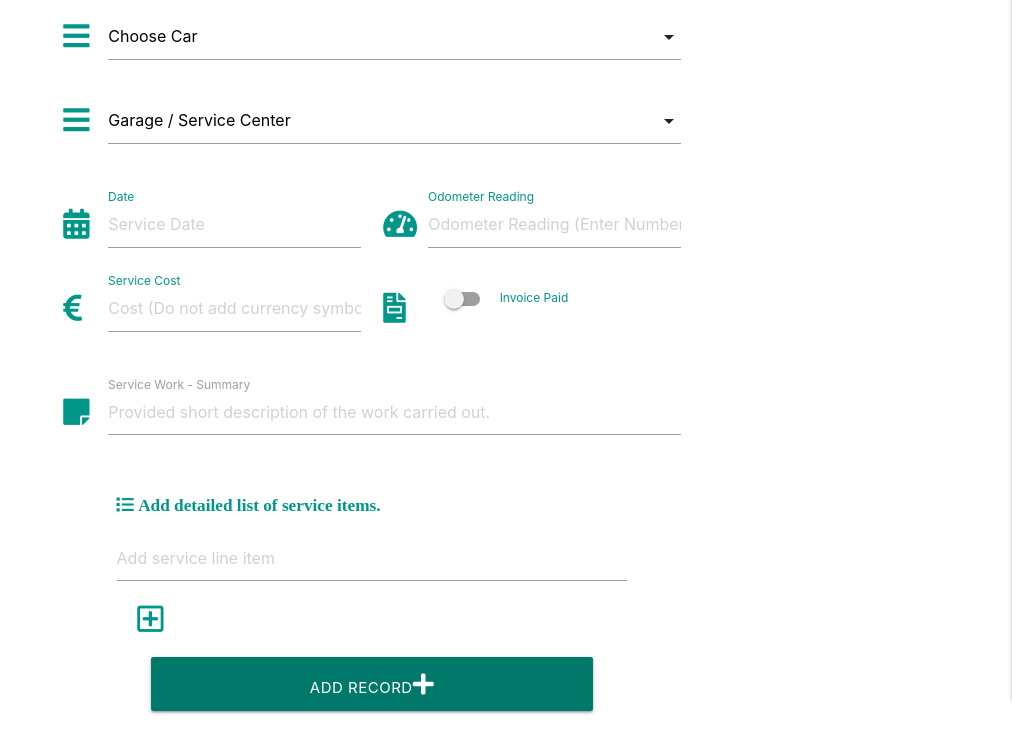
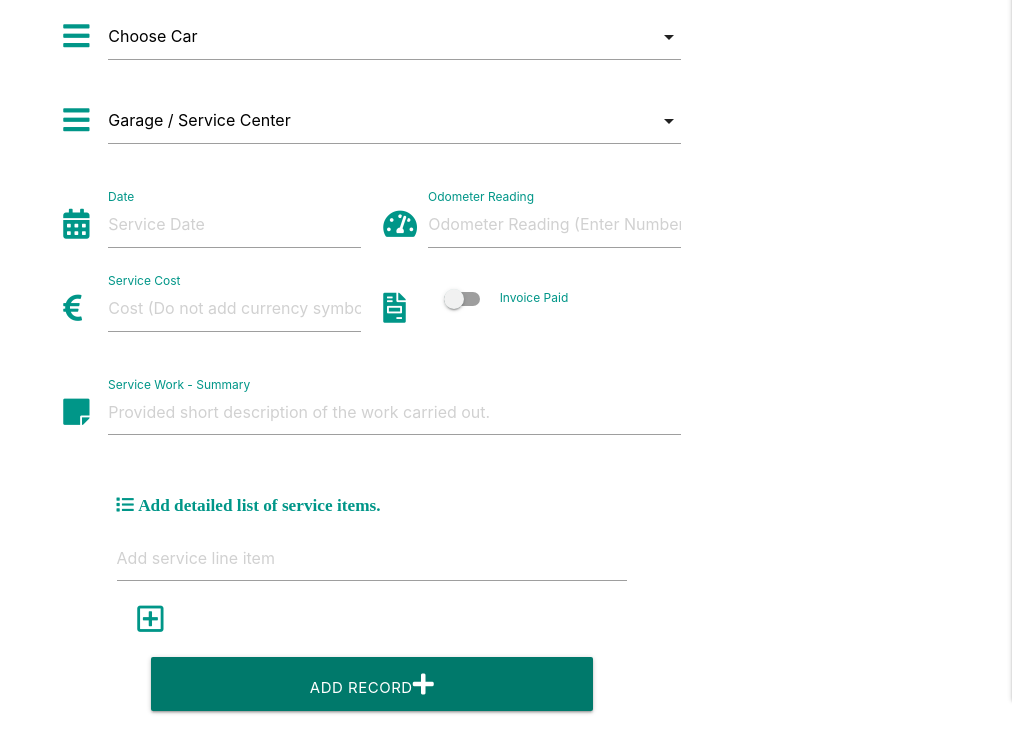
Before and after one commit to 31Amin/car_maintenance_tracker, a Flask app: page /add_record in a window 1280 px wide. Shown: the part 160-910 px from the top of the page, without its empty margins (268-1280 px from the left). Run offline with Flask 2, Linux system fonts and the light colour scheme; the visitor is signed in with stand-in values (Sample User, id 1); data that the repository does not hold is empty; some libraries are stand-ins or nearby versions.

Commit message:
fixed text colour on service summary field. Updated to teal. to match all other fields

```diff
--- a/templates/add_record.html
+++ b/templates/add_record.html
@@ -7,7 +7,7 @@
             <div class="input-field col s12">
                 <i class="fas fa-bars prefix teal-text"></i>
                 <select id="reg_no" name="reg_no" class="validate select_car" required>
-                    <option placeholder="Service Date" value="reg_no" disabled selected>Choose Car</option>
+                    <option  value="reg_no" disabled selected>Choose Car</option>
                     {% for car in cars %}
                     <option  value="{{ car.reg_no }}">{{ car.reg_no }}</option>
                     {% endfor %}
@@ -56,7 +56,7 @@
             <div class="input-field col s12">
                 <i class="fas fa-sticky-note prefix teal-text"></i>
                 <textarea placeholder="Provided short description of the work carried out." id="service_desc" name="service_desc" class="materialize-textarea"></textarea>
-                <label for="service_desc">Service Work - Summary</label>
+                <label for="service_desc" class="teal-text">Service Work - Summary</label>
             </div>
         </div>
 
```
